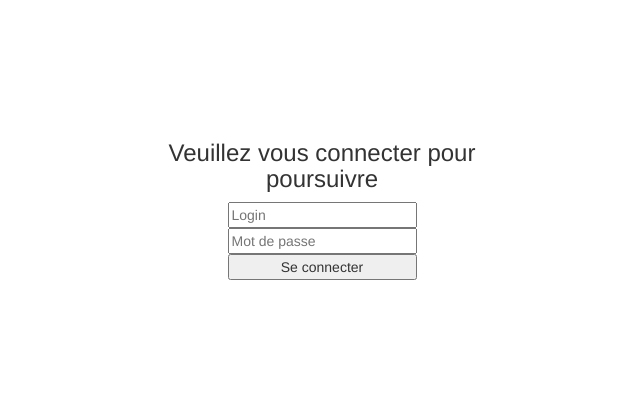
After one commit to Registech/faceMoulins-projet_commun-, a PHP site: page /admin.php in a window 1280 px wide. The commit adds this page. Shown: the top 399 px of the page, without its empty margins (318-958 px from the left). Run offline with PHP 8.4, Linux system fonts and the light colour scheme.

Commit message:
modifGlobal

```diff
--- /dev/null
+++ b/admin.php
@@ -0,0 +1,55 @@
+
+<!DOCTYPE html>
+<html lang="fr">
+	<head>
+		<meta charset="utf-8">
+		<meta name="viewport" content="width=device-width, initial-scale=1.0">
+		<link rel="stylesheet" type="text/css" href="css/bootstrap.css">
+		<link href="https://maxcdn.bootstrapcdn.com/font-awesome/4.7.0/css/font-awesome.min.css" rel="stylesheet" integrity="sha384-wvfXpqpZZVQGK6TAh5PVlGOfQNHSoD2xbE+QkPxCAFlNEevoEH3Sl0sibVcOQVnN" crossorigin="anonymous">
+		<link rel="stylesheet" type="text/css" href="css/admin.css">
+		<link href="https://fonts.googleapis.com/css?family=Fjalla+One" rel="stylesheet">
+		<link href="https://fonts.googleapis.com/css?family=Gudea" rel="stylesheet">
+		<link href="https://fonts.googleapis.com/css?family=Dancing+Script" rel="stylesheet">
+		<link rel="icon" href="img/ico.png" type="image/x-icon">
+		<link rel="shortcut icon" href="img/ico.png" type="image/x-icon">
+
+		<title>administration_Face-Moulins.fr</title>
+	</head>
+	<body class="container-fluid" style="margin-left:auto; margin-right: auto;">
+		<?php
+			if(!isset($_POST["password"]) OR !isset($_POST["login"])){?>
+				<div class="connexion text-center">
+					<h3>Veuillez vous connecter pour poursuivre</h3>
+					<form method="POST" target="admin.php" >
+						<input type="mail" name="login" class="login" placeholder="Login" required />
+						<input type="password" name="password" class="password" placeholder="Mot de passe" required />
+						<button type="submit">Se connecter</button>
+					</form>
+				</div>
+			<?php
+				}
+			else if(isset($_POST["login"])){
+				if($_POST["login"] == "admin" AND $_POST["password"] == "admin"){?>
+					<nav id="navbar" class="col-md-3">
+						<ul id="navAdmin" class="list-unstyled">
+							<li><a href="#">Newsletter</a></li>
+							<li><a href="#">Partenaire</a></li>
+							<li><a href="#">Articles</a></li>
+							<li><a href="#">Gallerie</a></li>
+							<li><a href="#">Fabrik</a></li>
+							<li><a href="#" id="changePassword">AdminPassword</a></li>
+						</ul>
+					</nav>
+					<section id="sectionAdmin" class="col-md-11">
+						<script>
+							document.getElementById("changePassword").addEventListener("click", function(){
+								<?php include("include/changePassword.php"); ?>
+							});
+						</script>
+					</section>
+			<?php }
+			}?>
+
+
+	</body>
+</html>
--- /dev/null
+++ b/css/admin.css
@@ -0,0 +1,32 @@
+.connexion{
+	width:400px;
+	height: 400px;
+	display: flex;
+	flex-direction: column;
+	justify-content: center;
+	align-content: center;
+	align-items: center;
+	margin:auto;
+}
+.connexion form{
+	display: flex;
+	flex-direction: column;
+}
+#navbar{
+	background-color: #C0C0C0;
+	color: #FFFFFF;
+	height: 1200px;
+}
+#navAdmin li a{
+	color: #FFFFFF;
+	line-height: 50px;
+	text-transform: uppercase;
+}
+#navAdmin li a:hover{
+	text-decoration: none;
+}
+#navAdmin li {
+	text-align: center;
+	width: 100%;
+	border: 1px inset black;
+}
--- a/include/footer.php
+++ b/include/footer.php
@@ -30,6 +30,7 @@
 					<ul id="listFooter" class="list-unstyled list-inline col-xs-offset-2 xol-xs-8  col-md-offset-2 col-md-4">
 						<li><a href="#">Accueil</a> |</li>
 						<li><a href="#">Contact</a> |</li>
-						<li><a href="#">Mentions Légales</a></li>
+						<li><a href="#">Mentions Légales</a> |</li>
+						<li><a href="admin.php">Se connecter</a></li>
 					</ul>
 				</footer>
--- a/include/newsLetter.php
+++ b/include/newsLetter.php
@@ -3,7 +3,8 @@
 		$newMail = $_POST["email"];
 		echo $newMail;
 		$bdd = new PDO('mysql:host=localhost;dbname=faceMoulins;charset=utf8', 'faceMoulins', 'Mysteria666');
-		$bdd->prepare('INSERT INTO faceMoulins(mail)VALUE (?)')->execute([$newMail]);
+		$req=$bdd->prepare('INSERT INTO faceMoulins SET mail = ?');
+		$req->execute([$newMail]);
 	}
 
 ?>
```
Also changed, not shown: css/style.css (line endings or trailing spaces).
